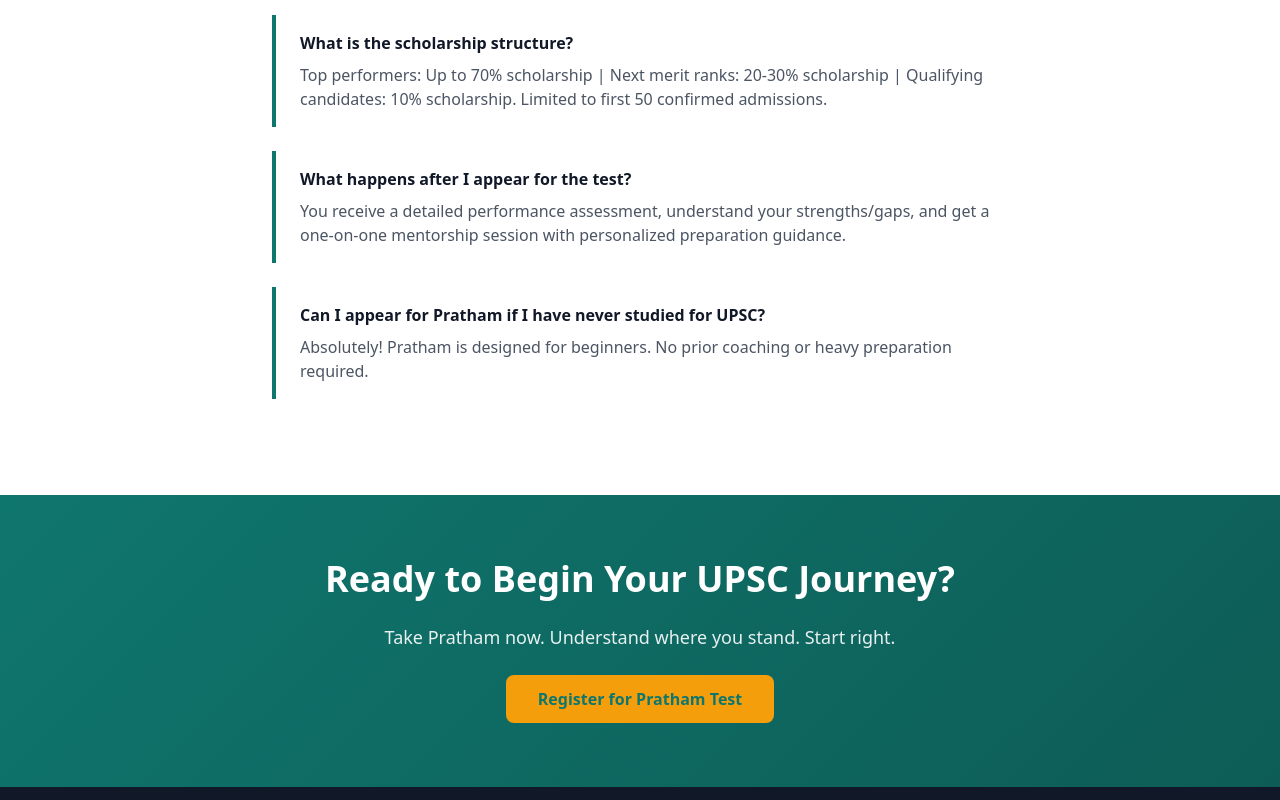
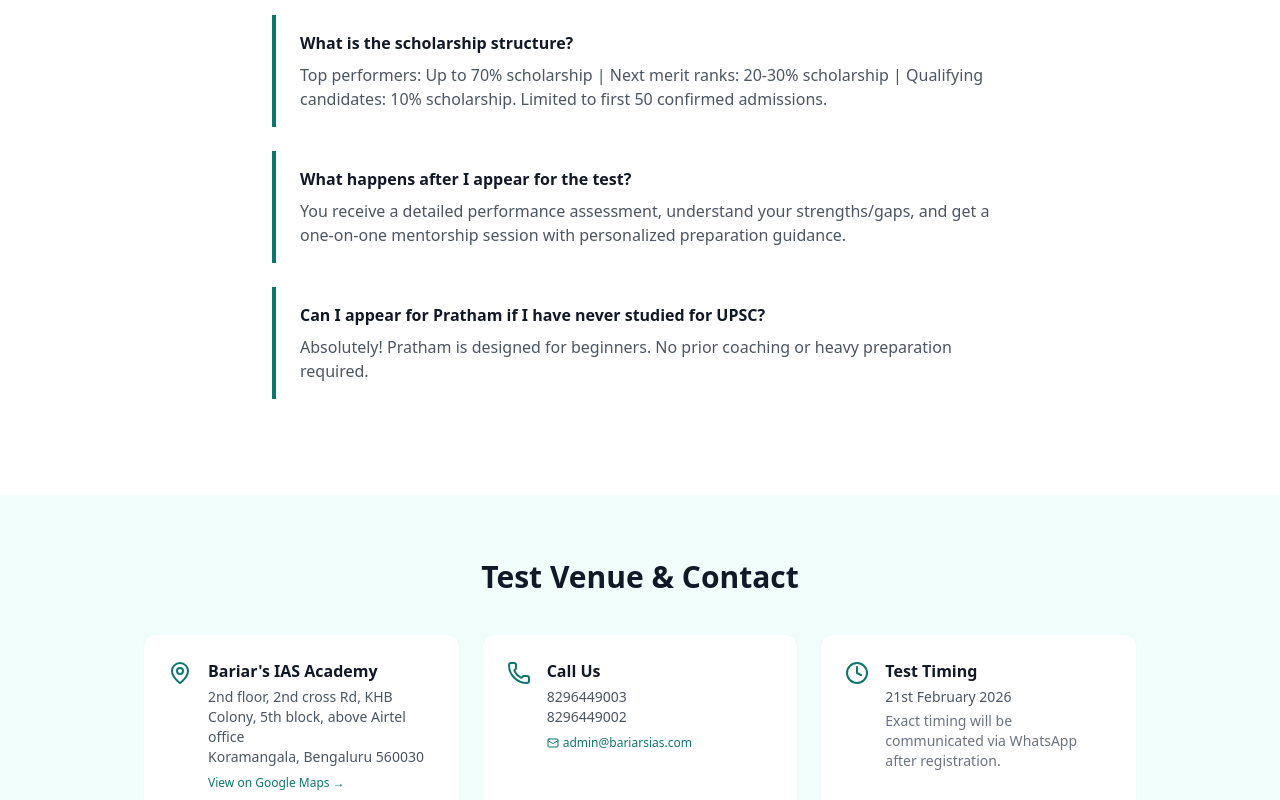
Before and after one commit to AyushSahay1902/pratham-bariarsias, a Next.js app: page / in a window 1280 px wide. Shown: the part 2000-2800 px from the top of the page. Built offline with nearby package versions, Linux system fonts and the light colour scheme.

Commit message:
feat: enhance scholarship landing page with venue and contact information\n\nAdd a new section for venue details, including a Google Maps link, contact numbers, and test timing. Replace the logo with an image component for better branding and update navigation to include a link to the venue.

```diff
--- a/app/page.tsx
+++ b/app/page.tsx
@@ -4,7 +4,8 @@ import { useState } from 'react'
 import { ScholarshipCard } from '@/components/scholarship/scholarship-card'
 import { RegistrationDialog } from '@/components/scholarship/registration-dialog'
 import { AnimatedStats } from '@/components/scholarship/animated-stats'
-import { Award, BookOpen, Target, Users2, CalendarDays } from 'lucide-react'
+import { Award, BookOpen, Target, Users2, CalendarDays, MapPin, Phone, Mail, Clock } from 'lucide-react'
+import Image from 'next/image'
 
 const SCHOLARSHIP = {
   id: 'pratham-gs-foundation-2027',
@@ -24,9 +25,7 @@ export default function ScholarshipLanding() {
       <header className="bg-white shadow-sm sticky top-0 z-50">
         <div className="max-w-7xl mx-auto px-4 py-4 flex items-center justify-between">
           <div className="flex items-center gap-3">
-            <div className="w-8 h-8 rounded-lg flex items-center justify-center" style={{ backgroundColor: 'var(--brand-primary)' }}>
-              <Award className="w-5 h-5 text-white" />
-            </div>
+            <Image src="/logo.png" alt="Bariar's IAS Academy" width={40} height={40} className="rounded-lg" />
             <div>
               <p className="text-xs font-semibold text-gray-600">Bariar's IAS Academy</p>
               <span className="font-bold text-lg text-gray-900">Pratham</span>
@@ -42,12 +41,15 @@ export default function ScholarshipLanding() {
             <a href="#faq" className="text-gray-600 hover:text-gray-900" style={{ color: 'inherit' }}>
               FAQ
             </a>
+            <a href="#venue" className="text-gray-600 hover:text-gray-900" style={{ color: 'inherit' }}>
+              Venue
+            </a>
           </nav>
         </div>
       </header>
 
       {/* Hero Section */}
-      <section className="max-w-7xl mx-auto px-4 py-12 md:py-20">
+      <section id="about" className="max-w-7xl mx-auto px-4 py-12 md:py-20">
         <div className="grid md:grid-cols-2 gap-12 items-center">
           {/* Left side - Content */}
           <div className="space-y-8">
@@ -195,6 +197,54 @@ export default function ScholarshipLanding() {
         </div>
       </section>
 
+      {/* Test Venue & Contact */}
+      <section id="venue" className="py-12 md:py-16" style={{ backgroundColor: 'var(--brand-bg-soft)' }}>
+        <div className="max-w-5xl mx-auto px-4">
+          <h2 className="text-2xl md:text-3xl font-bold text-gray-900 text-center mb-10">Test Venue & Contact</h2>
+
+          <div className="grid md:grid-cols-3 gap-6">
+            {/* Venue */}
+            <a
+              href="https://maps.app.goo.gl/Fi99Py7AQS9WSDaF7"
+              target="_blank"
+              rel="noopener noreferrer"
+              className="bg-white rounded-xl p-6 flex items-start gap-4 shadow-sm hover:shadow-md transition-shadow"
+            >
+              <MapPin className="w-6 h-6 flex-shrink-0 mt-0.5" style={{ color: 'var(--brand-primary)' }} />
+              <div>
+                <p className="font-semibold text-gray-900">Bariar&apos;s IAS Academy</p>
+                <p className="text-sm text-gray-600 mt-1">2nd floor, 2nd cross Rd, KHB Colony, 5th block, above Airtel office</p>
+                <p className="text-sm text-gray-600">Koramangala, Bengaluru 560030</p>
+                <p className="text-xs mt-2" style={{ color: 'var(--brand-primary)' }}>View on Google Maps &rarr;</p>
+              </div>
+            </a>
+
+            {/* Phone */}
+            <div className="bg-white rounded-xl p-6 flex items-start gap-4 shadow-sm">
+              <Phone className="w-6 h-6 flex-shrink-0 mt-0.5" style={{ color: 'var(--brand-primary)' }} />
+              <div>
+                <p className="font-semibold text-gray-900">Call Us</p>
+                <a href="tel:+918296449003" className="text-sm text-gray-600 hover:underline block mt-1">8296449003</a>
+                <a href="tel:+918296449002" className="text-sm text-gray-600 hover:underline block">8296449002</a>
+                <a href="mailto:admin@bariarsias.com" className="text-xs mt-2 block" style={{ color: 'var(--brand-primary)' }}>
+                  <span className="flex items-center gap-1"><Mail className="w-3 h-3" /> admin@bariarsias.com</span>
+                </a>
+              </div>
+            </div>
+
+            {/* Timing */}
+            <div className="bg-white rounded-xl p-6 flex items-start gap-4 shadow-sm">
+              <Clock className="w-6 h-6 flex-shrink-0 mt-0.5" style={{ color: 'var(--brand-primary)' }} />
+              <div>
+                <p className="font-semibold text-gray-900">Test Timing</p>
+                <p className="text-sm text-gray-600 mt-1">21st February 2026</p>
+                <p className="text-sm text-gray-500 mt-1">Exact timing will be communicated via WhatsApp after registration.</p>
+              </div>
+            </div>
+          </div>
+        </div>
+      </section>
+
       {/* Footer CTA */}
       <section className="py-16" style={{ background: `linear-gradient(135deg, var(--brand-primary), #0d5d56)` }}>
         <div className="max-w-4xl mx-auto px-4 text-center space-y-6">
@@ -213,75 +263,44 @@ export default function ScholarshipLanding() {
       {/* Footer */}
       <footer className="bg-gray-900 text-gray-400 py-12">
         <div className="max-w-7xl mx-auto px-4">
-          <div className="grid md:grid-cols-4 gap-8 mb-8">
+          <div className="grid md:grid-cols-3 gap-8 mb-8">
             <div>
-              <h4 className="font-bold text-white mb-4">Bariar's IAS Academy</h4>
-              <p className="text-sm">Concept-driven UPSC coaching with mentorship-focused approach. Located in Bangalore.</p>
+              <h4 className="font-bold text-white mb-4">Bariar&apos;s IAS Academy</h4>
+              <p className="text-sm">Concept-driven UPSC coaching with mentorship-focused approach.</p>
+              <p className="text-sm mt-2">Koramangala, Bengaluru 560030</p>
             </div>
             <div>
-              <h4 className="font-bold text-white mb-4">Programs</h4>
+              <h4 className="font-bold text-white mb-4">Contact</h4>
               <ul className="text-sm space-y-2">
                 <li>
-                  <a href="#" className="hover:text-white">
-                    Pratham Test
-                  </a>
+                  <a href="tel:+918296449003" className="hover:text-white">8296449003</a>
                 </li>
                 <li>
-                  <a href="#" className="hover:text-white">
-                    GS Foundation 2027
-                  </a>
+                  <a href="tel:+918296449002" className="hover:text-white">8296449002</a>
                 </li>
                 <li>
-                  <a href="#" className="hover:text-white">
-                    Optional Courses
-                  </a>
+                  <a href="mailto:admin@bariarsias.com" className="hover:text-white">admin@bariarsias.com</a>
                 </li>
               </ul>
             </div>
             <div>
-              <h4 className="font-bold text-white mb-4">Explore</h4>
+              <h4 className="font-bold text-white mb-4">Quick Links</h4>
               <ul className="text-sm space-y-2">
                 <li>
-                  <a href="#" className="hover:text-white">
-                    About Academy
-                  </a>
+                  <a href="#features" className="hover:text-white">Why Pratham</a>
                 </li>
                 <li>
-                  <a href="#" className="hover:text-white">
-                    Contact Us
-                  </a>
+                  <a href="#faq" className="hover:text-white">FAQ</a>
                 </li>
                 <li>
-                  <a href="#" className="hover:text-white">
-                    Study Materials
-                  </a>
-                </li>
-              </ul>
-            </div>
-            <div>
-              <h4 className="font-bold text-white mb-4">Follow</h4>
-              <ul className="text-sm space-y-2">
-                <li>
-                  <a href="#" className="hover:text-white">
-                    Instagram
-                  </a>
-                </li>
-                <li>
-                  <a href="#" className="hover:text-white">
-                    YouTube
-                  </a>
-                </li>
-                <li>
-                  <a href="#" className="hover:text-white">
-                    LinkedIn
-                  </a>
+                  <a href="#venue" className="hover:text-white">Test Venue</a>
                 </li>
               </ul>
             </div>
           </div>
 
           <div className="border-t border-gray-800 pt-8 text-center text-sm">
-            <p>&copy; 2024 Bariar's IAS Academy. All rights reserved.</p>
+            <p>&copy; {new Date().getFullYear()} Bariar&apos;s IAS Academy. All rights reserved.</p>
           </div>
         </div>
       </footer>
```
Also changed, not shown: public/logo.png (added).
